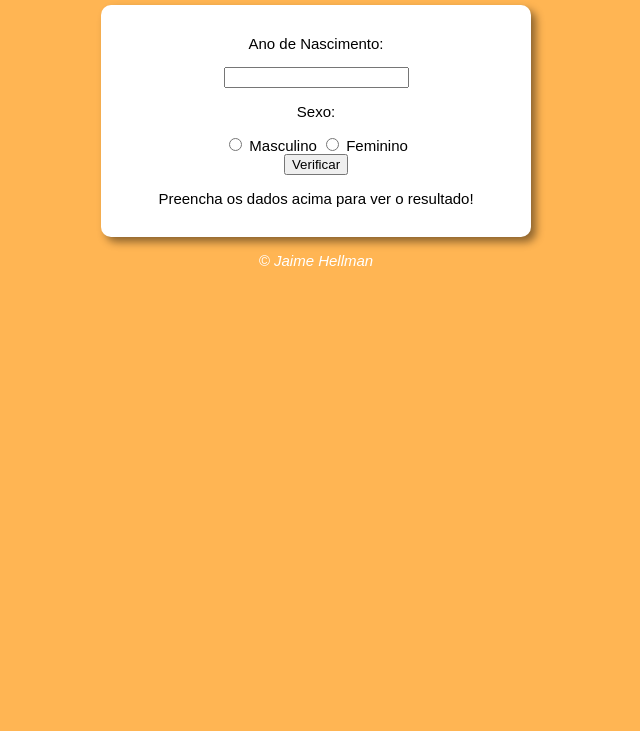
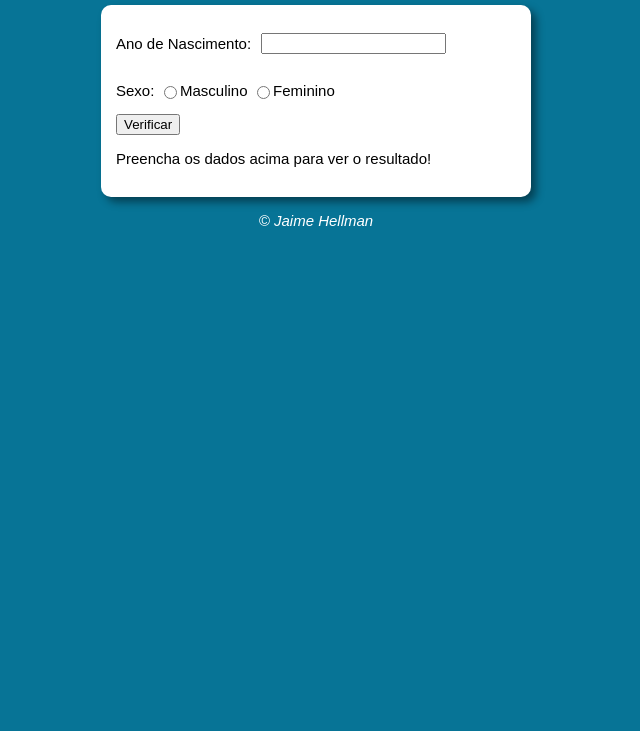
Before and after one commit to j-hellman/JavaScript-ex, a plain HTML site: page idade/index.html in a window 1280 px wide. Shown: the part 69-800 px from the top of the page, without its empty margins (324-964 px from the left). Drawn offline with Linux system fonts and the light colour scheme.

Commit message:
idade css

```diff
--- a/idade/idade.css
+++ b/idade/idade.css
@@ -1,6 +1,6 @@
 body {
   font: normal 15px Arial;
-  background-color: rgb(255, 181, 83);
+  background-color: rgb(7, 116, 150);
 }
 
 header {
@@ -10,11 +10,10 @@ header {
 
 section {
   background: white;
-  border-radius: 10px;
   padding: 15px;
   max-width: 25rem;
   margin: auto;
-  text-align: center;
+  border-radius: 10px;
   box-shadow: 5px 5px 8px rgba(0, 0, 0, 0.452);
 }
 
@@ -22,8 +21,18 @@ footer {
   color: white;
   text-align: center;
   font-style: italic;
+}
 
+.flex-row {
+  display: flex;
+  flex-direction: row;
+  align-items: center;
 }
+
+input {
+  margin-left: .6rem;
+}
+
 
 #imagem {
   height: 28vmin;
--- a/idade/index.html
+++ b/idade/index.html
@@ -15,16 +15,17 @@
   </header>
 
   <section>
-    <div>
+    <div class="flex-row">
       <p>Ano de Nascimento:</p>
       <input type="number" name="ano_nasc" id="ano">
     </div>
-    <div>
+    <div class="flex-row">
       <p>Sexo:</p>
       <input type="radio" name="sex_masc" id="masc" value="MASC">
       <label for="masc">Masculino</label>
       <input type="radio" name="sex_fem" id="fem" value="FEM">
       <label for="fem">Feminino</label>
+
     </div>
 
     <button onclick="verificar()">Verificar</button>
```
